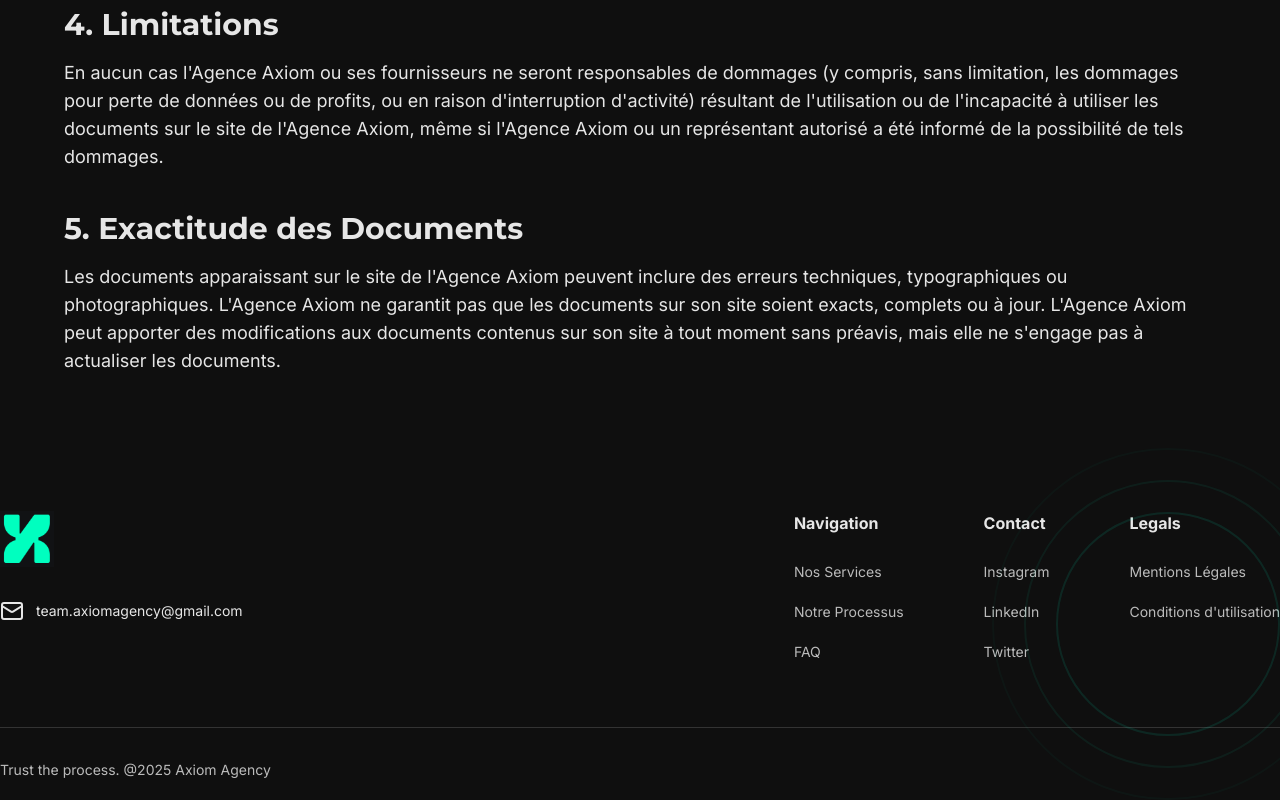
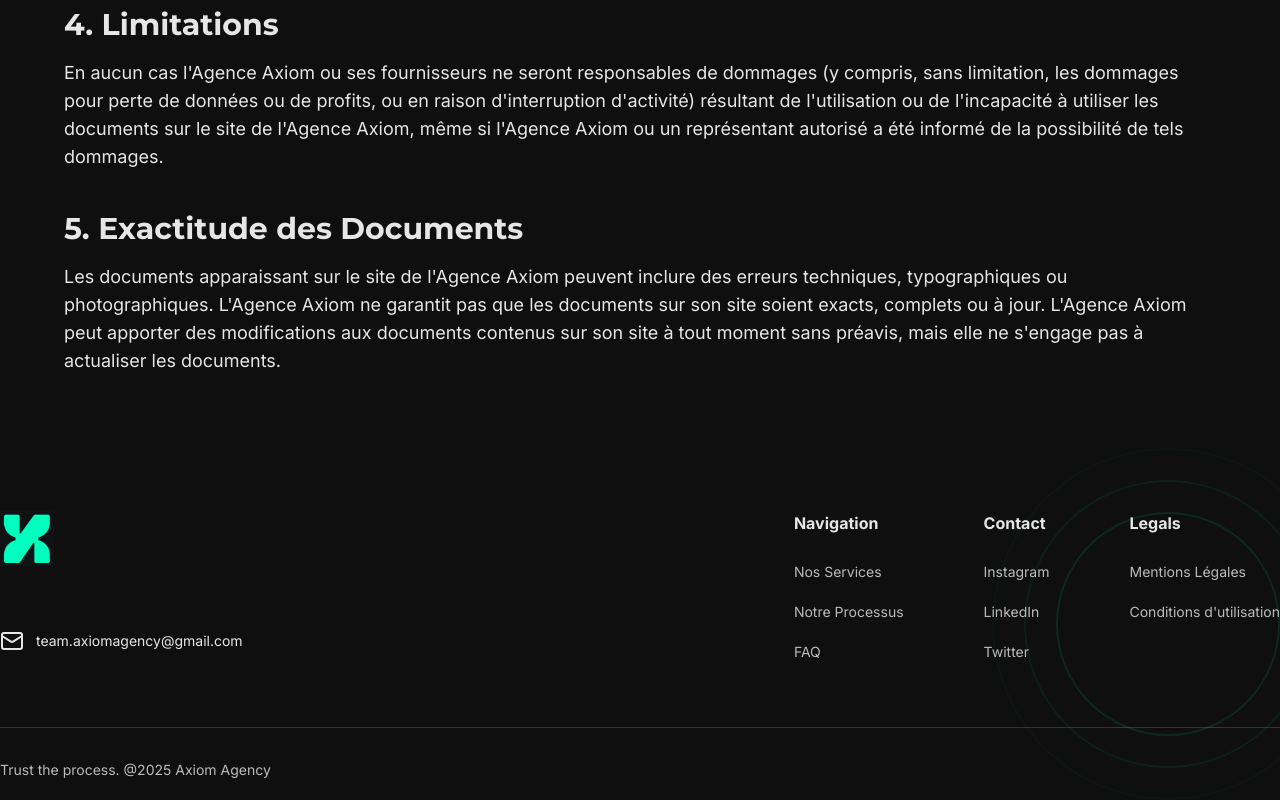
Before and after one commit to haytmsdi/axiom-agency, a Next.js app: page /conditions-d-utilisation in a window 1280 px wide. Shown: the part 1550-2350 px from the top of the page. Built offline with nearby package versions, Linux system fonts and the light colour scheme; a web font is replaced by a local one.

Commit message:
Logo footer fix

```diff
--- a/components/home/footer.tsx
+++ b/components/home/footer.tsx
@@ -15,7 +15,7 @@ return (
   <SectionTag {...transitionProps} className="overflow-hidden relative z-10 px-5 md:px-8 lg:px-0 py-16 pb-5">
     <div className="mx-auto flex w-full flex-wrap justify-between gap-6 lg:max-w-7xl lg:flex-nowrap lg:gap-20">
       <div className="w-full lg:w-[30%] lg:max-w-[24rem]">
-        <a className="mb-6 block" href="/">
+        <a className="mb-6 inline-block" href="/">
           <img src="/images/favicon_axiom.png" className="h-14 w-auto object-contain" />
         </a>
         <p className="mb-8 max-w-[15rem] text-sm text-foreground/80">
```
